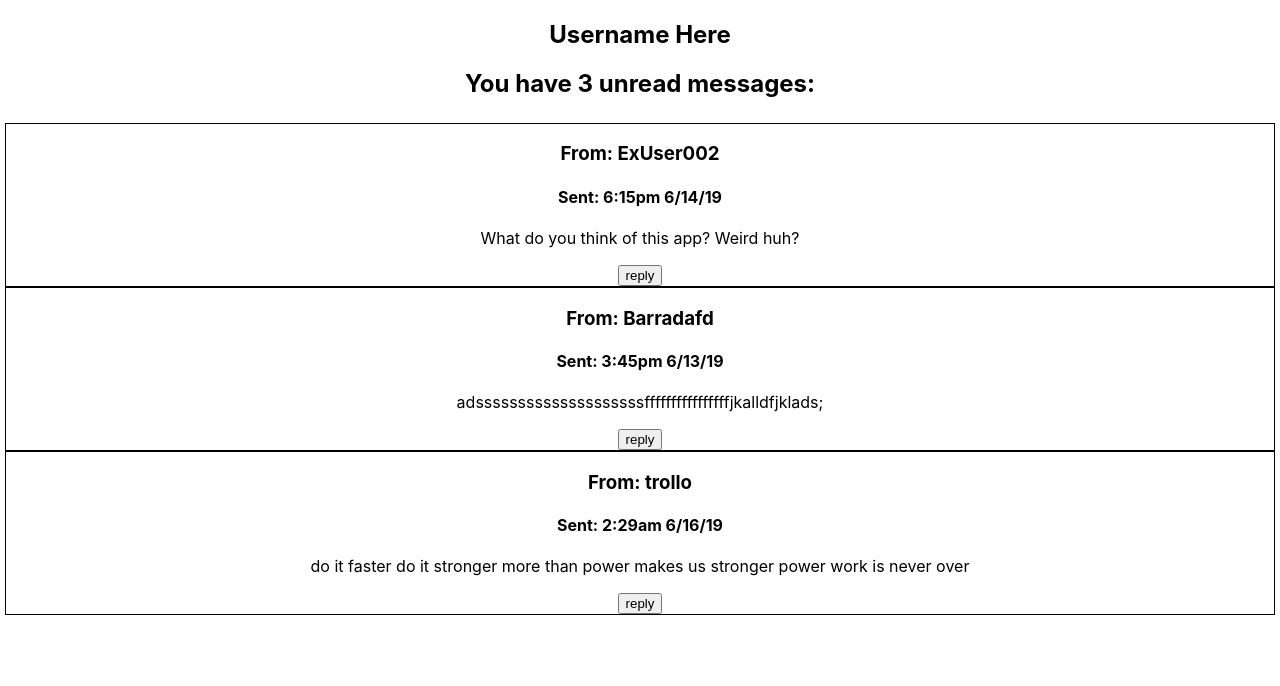
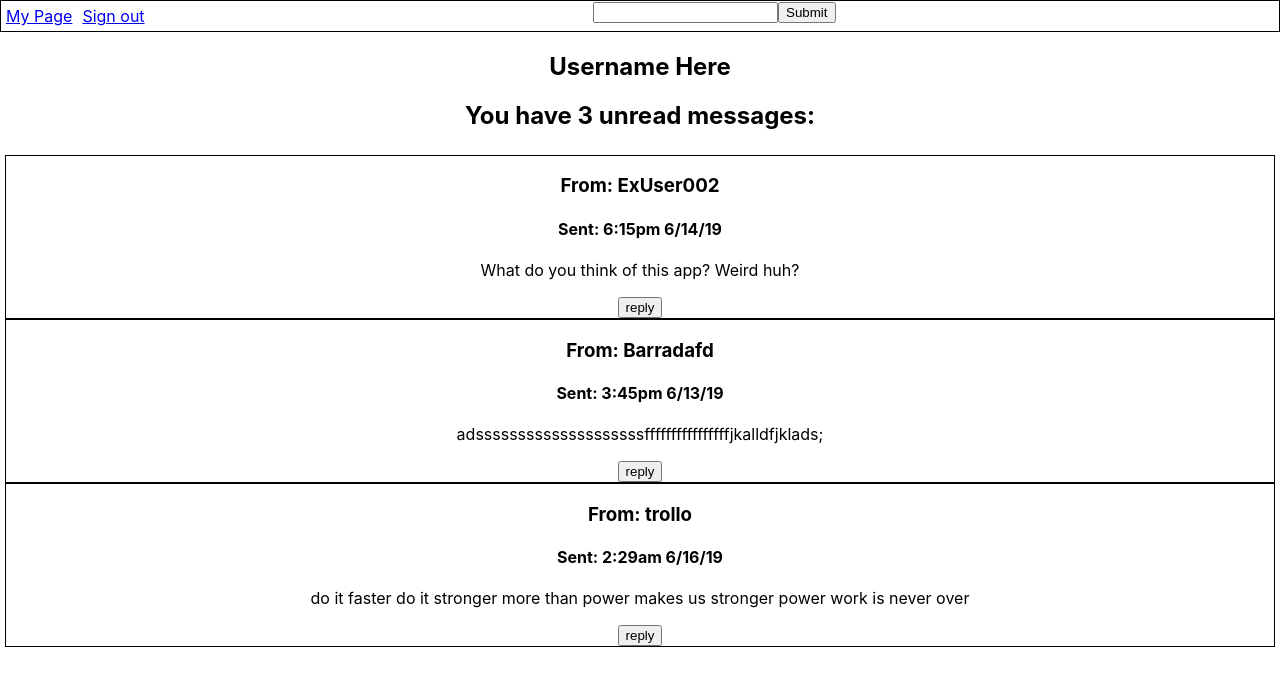
Before and after one commit to BrittniLudington/messenger, a React (Create React App) app: page /user/test in a window 1280 px wide. Shown: the top 686 px of the page. Built offline with nearby package versions, Linux system fonts and the light colour scheme.

Commit message:
added navbar

```diff
--- /dev/null
+++ b/src/components/navbar.js
@@ -0,0 +1,19 @@
+import React from 'react';
+import {Link} from 'react-router-dom';
+import '../style/navbarstyle.css';
+
+function Navbar()
+{
+    return (
+        <section aria-label = "navbar" className = "navbar">
+            <Link to = {'./userpage/test'} className = "entry">My Page</Link>
+            <Link to = {'./login'} className = "entry">Sign out</Link>
+            <form aria-label = "search">
+                <input type = "text"/>
+                <input type = "submit"/>
+            </form>
+        </section>
+    );
+}
+
+export default Navbar;
--- a/src/components/userpage.js
+++ b/src/components/userpage.js
@@ -1,10 +1,12 @@
 import React,{Component} from 'react';
 import '../style/userstyle.css';
+import Navbar from'./navbar';
 export default class userPage extends Component
 {
     render()
     {
         return(<section aria-label="user page">
+        <Navbar />
         <h1>Username Here</h1>
         <h2>You have 3 unread messages:</h2>
         <ul aria-label = "example mail">
--- a/src/style/navbarstyle.css
+++ b/src/style/navbarstyle.css
@@ -1,6 +1,7 @@
 .entry
 {
     padding: 5px;
+    float:left;
 }
 
 .navbar
```
